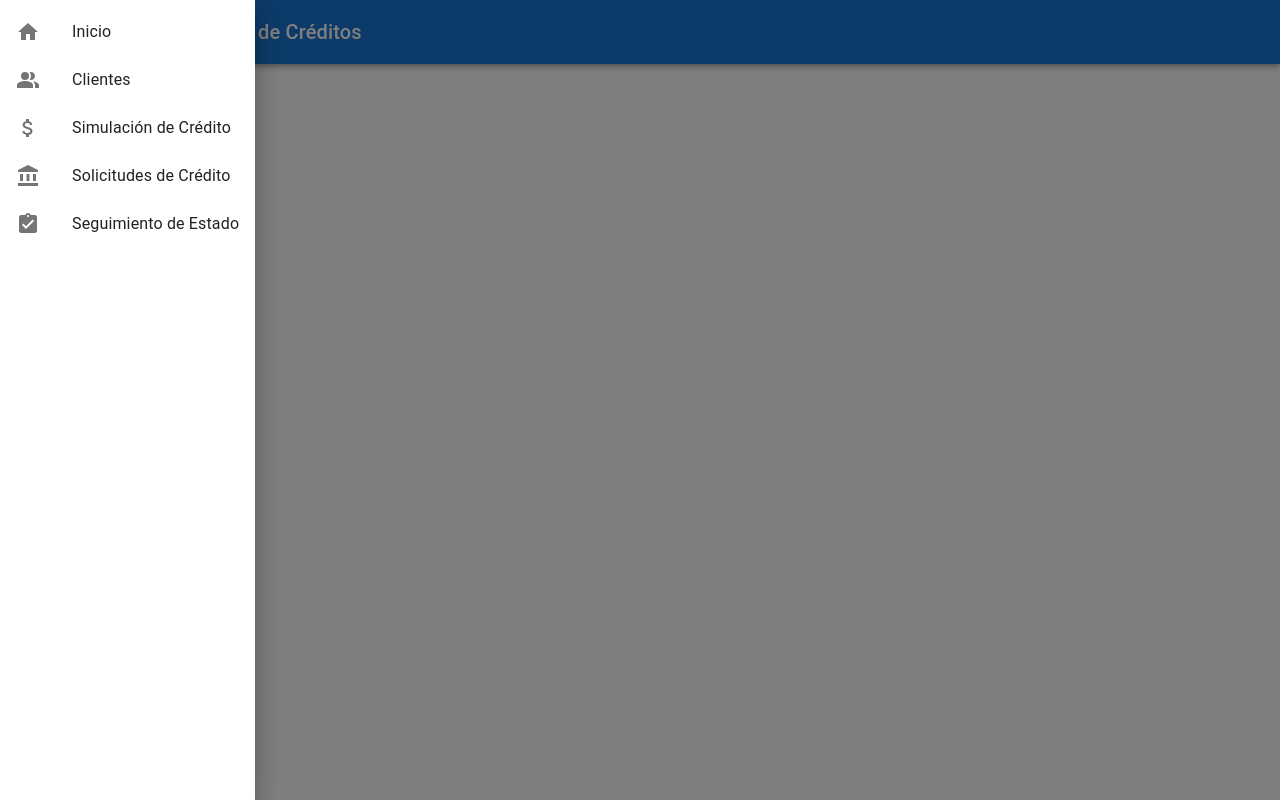
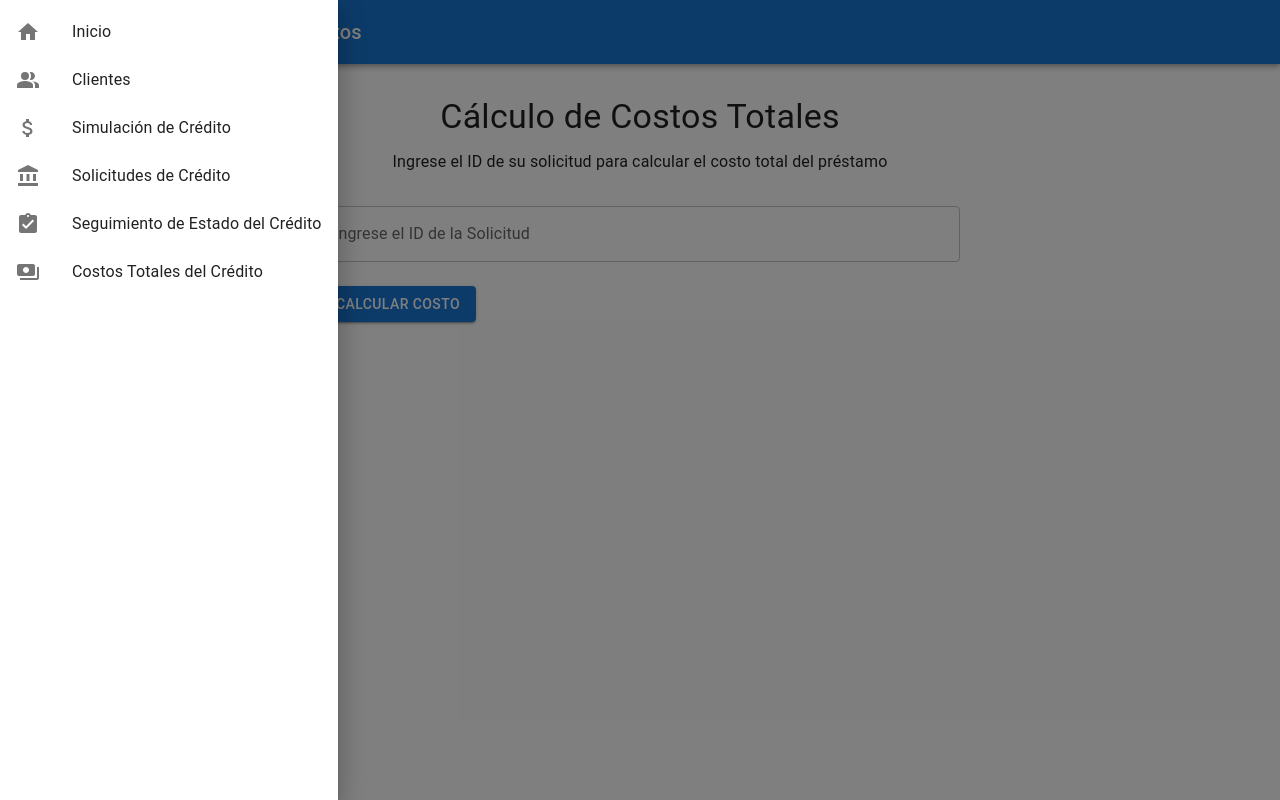
Before and after one commit to reii23/prestabanco-entrega1, a React (Vite) app in the folder front/interface/: page /loan-cost in a window 1280 px wide. Both pictures are taken after a click on the button "menu". Built offline with nearby package versions, Linux system fonts and the light colour scheme.

Commit message:
add hu6: follow request state
se agrega el hu6 seguimiento de una solicitud de crédito en el frontend

```diff
--- a/front/interface/src/App.jsx
+++ b/front/interface/src/App.jsx
@@ -6,8 +6,9 @@ import AddEditClient from "./components/AddEditClient";
 import CreditSimulation from "./components/CreditSimulation";
 import LoanList from "./components/LoanList";
 import AddCreditRequest from "./components/AddCreditRequest";
+import LoanCostView from './components/LoanCostView';
+import CreditStatusView from './components/CreditStatusView';
 import Sidebar from "./components/Sidebar";
-import CreditStatusView from './components/CreditStatusView';
 import Box from "@mui/material/Box";
 import AppBar from "@mui/material/AppBar";
 import Toolbar from "@mui/material/Toolbar";
@@ -57,6 +58,8 @@ const App = () => {
           <Route path="/loans" element={<LoanList />} />
           <Route path="/loans/add" element={<AddCreditRequest />} />
           <Route path="/creditstatus" element={<CreditStatusView />} />
+          <Route path="/loan-cost" element={<LoanCostView />} />
+
 
         </Routes>
       </Box>
--- a/front/interface/src/components/CreditStatusView.jsx
+++ b/front/interface/src/components/CreditStatusView.jsx
@@ -22,11 +22,15 @@ const CreditStatusView = () => {
 
     return (
         <Box sx={{ display: 'flex', flexDirection: 'column', alignItems: 'center', mt: 4 }}>
-            <h1>Seguimiento del estado de una solicitud</h1>
-            <h4>Ingrese el id de la solicitud para obtener el estado en que se encuentra</h4>
-            <form onSubmit={handleStatusCheck} style={{ width: '50%', marginTop: '2rem' }}>
+            <Typography variant="h4" gutterBottom>
+                Seguimiento del Estado de la Solicitud
+            </Typography>
+            <Typography variant="body1" sx={{ textAlign: 'center', mb: 2 }}>
+                Ingrese el ID de la solicitud para obtener el estado actual
+            </Typography>
+            <form onSubmit={handleStatusCheck} style={{ width: '50%' }}>
                 <TextField
-                    label="Ingrese el id de la solicitud"
+                    label="Ingrese el ID de la Solicitud"
                     name="requestId"
                     value={requestId}
                     onChange={(e) => setRequestId(e.target.value)}
@@ -39,7 +43,7 @@ const CreditStatusView = () => {
             </form>
 
             {message && (
-                <Typography variant="h6" color="error" sx={{ mt: 2 }}>
+                <Typography color="error" sx={{ mt: 2 }}>
                     {message}
                 </Typography>
             )}
--- /dev/null
+++ b/front/interface/src/components/LoanCostView.jsx
@@ -0,0 +1,59 @@
+import React, { useState } from "react";
+import { Box, TextField, Button, Typography } from "@mui/material";
+import creditRequestService from "../services/creditRequest.service";
+
+const LoanCostView = () => {
+    const [creditRequestId, setCreditRequestId] = useState('');
+    const [loanCostTotal, setLoanCostTotal] = useState(null);
+    const [message, setMessage] = useState('');
+
+    const handleLoanCostCalculation = async (e) => {
+        e.preventDefault();
+        try {
+            const response = await creditRequestService.calculateLoanCost(creditRequestId);
+            setLoanCostTotal(response.data);
+            setMessage('');
+        } catch (error) {
+            setMessage('No se encontró la solicitud de crédito para el ID proporcionado');
+            setLoanCostTotal(null);
+        }
+    };
+
+    return (
+        <Box sx={{ display: 'flex', flexDirection: 'column', alignItems: 'center', mt: 4 }}>
+            <Typography variant="h4" gutterBottom>
+                Cálculo de Costos Totales
+            </Typography>
+            <Typography variant="body1" sx={{ textAlign: 'center', mb: 2 }}>
+                Ingrese el ID de su solicitud para calcular el costo total del préstamo
+            </Typography>
+            <form onSubmit={handleLoanCostCalculation} style={{ width: '50%' }}>
+                <TextField
+                    label="Ingrese el ID de la Solicitud"
+                    name="creditRequestId"
+                    value={creditRequestId}
+                    onChange={(e) => setCreditRequestId(e.target.value)}
+                    fullWidth
+                    margin="normal"
+                />
+                <Button type="submit" variant="contained" color="primary" sx={{ mt: 2 }}>
+                    Calcular Costo
+                </Button>
+            </form>
+
+            {message && (
+                <Typography color="error" sx={{ mt: 2 }}>
+                    {message}
+                </Typography>
+            )}
+
+            {loanCostTotal !== null && (
+                <Typography variant="h5" sx={{ mt: 4 }}>
+                    Costo total del préstamo: {loanCostTotal.toFixed(2)}
+                </Typography>
+            )}
+        </Box>
+    );
+};
+
+export default LoanCostView;
--- a/front/interface/src/components/Sidebar.jsx
+++ b/front/interface/src/components/Sidebar.jsx
@@ -9,6 +9,7 @@ import HomeIcon from "@mui/icons-material/Home";
 import PeopleAltIcon from "@mui/icons-material/PeopleAlt";
 import AttachMoneyIcon from '@mui/icons-material/AttachMoney';
 import AssignmentTurnedInIcon from '@mui/icons-material/AssignmentTurnedIn';
+import PaymentsIcon from '@mui/icons-material/Payments';
 import AccountBalanceIcon from '@mui/icons-material/AccountBalance';
 import { useNavigate } from "react-router-dom";
 
@@ -54,7 +55,15 @@ const Sidebar = ({ open, toggleDrawer }) => {
           <ListItemIcon>
             <AssignmentTurnedInIcon />
           </ListItemIcon>
-          <ListItemText primary="Seguimiento de Estado" />
+          <ListItemText primary="Seguimiento de Estado del Crédito" />
+        </ListItemButton>
+
+        {/* Credit Status view Button option  */}
+        <ListItemButton onClick={() => navigate("/loan-cost")}>
+          <ListItemIcon>
+            <PaymentsIcon />
+          </ListItemIcon>
+          <ListItemText primary="Costos Totales del Crédito" />
         </ListItemButton>
       </List>
     </Box>
--- a/front/interface/src/services/creditRequest.service.js
+++ b/front/interface/src/services/creditRequest.service.js
@@ -1,6 +1,7 @@
 import axios from 'axios';
 
 const API_URL = "http://localhost:8080/api/v1/CreditRequest/";
+const LOAN_COST_API_URL = "http://localhost:8080/api/v1/loanCost/";
 
 // get a client by rut to check if it exists
 const getClientByRut = (rut) => {
@@ -16,13 +17,24 @@ const createCreditRequest = (formData) => {
     });
 };
 
+
+// get the status of a credit request by its id
 const getCreditRequestStatus = (id) => {
     return axios.get(`${API_URL}${id}/status`);
 };
+
+// calculate the cost of a loan based on the credit request id
+const calculateLoanCost = (creditRequestId) => {
+    return axios.get(`${LOAN_COST_API_URL}calculate/${creditRequestId}`);
+};
+
+
+
 
 
 export default {
     getClientByRut,
     createCreditRequest,
     getCreditRequestStatus,
+    calculateLoanCost,
 };
```
Also changed, not shown: 1 other file (tests, documents, lock files or other folders).
